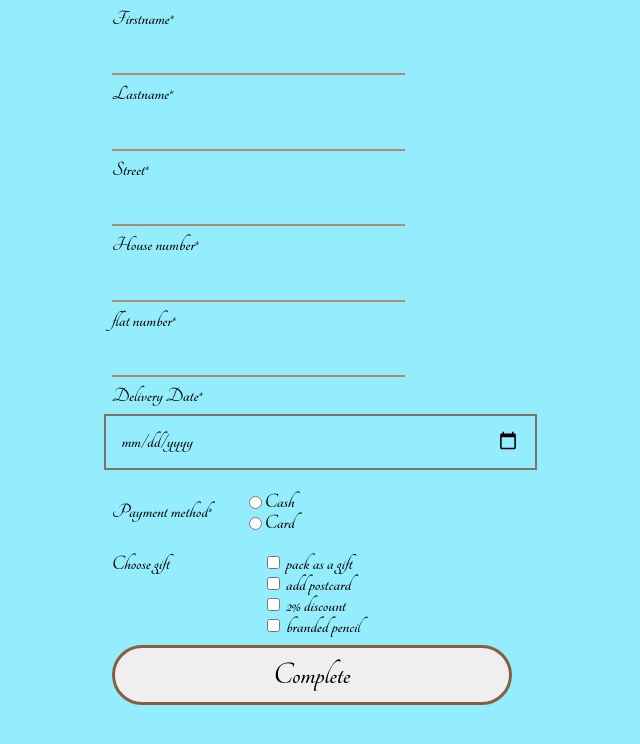
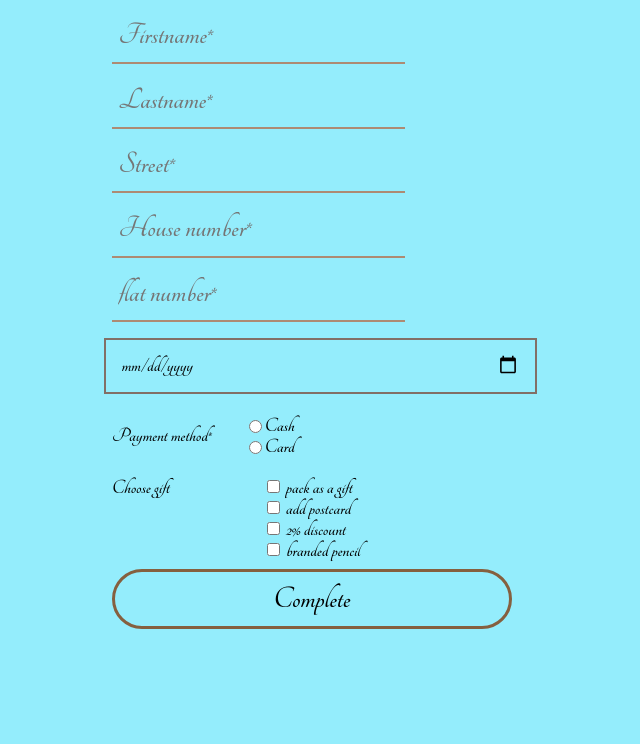
Before and after one commit to TeimurazTs/books-shop, a plain HTML site: page index2.html in a window 1280 px wide. Shown: the whole page, without its empty margins (328-968 px from the left). Drawn offline with Linux system fonts and the light colour scheme; a web font is replaced by a local one.

Commit message:
make final changes

```diff
--- a/confirmOrder.html
+++ b/index2.html
@@ -20,9 +20,10 @@
     <title>Confirm Order</title>
   </head>
   <body>
-    <form action="./confirmOrder2.html" class="form__div" id="form">
+    <form action="./index3.html" class="form__div" id="form">
       <div class="form__group">
         <input
+          placeholder="Firstname*"
           pattern="[a-zA-Z'-'\s]*"
           type="text"
           id="fname"
@@ -32,10 +33,11 @@
           required
         />
         <span class="form__span"></span>
-        <label for="fname" class="form__label allLabels">Firstname*</label>
+        <!-- <label for="fname" class="form__label allLabels">Firstname*</label> -->
       </div>
       <div class="form__group">
         <input
+          placeholder="Lastname*"
           pattern="[a-zA-Z'-'\s]*"
           type="text"
           id="lname"
@@ -46,10 +48,11 @@
           required
         />
         <span class="form__span"></span>
-        <label for="lname" class="form__label allLabels">Lastname*</label>
+        <!-- <label for="lname" class="form__label allLabels">Lastname*</label> -->
       </div>
       <div class="form__group">
         <input
+          placeholder="Street*"
           type="text"
           id="street"
           minlength="5"
@@ -57,10 +60,11 @@
           required
         />
         <span class="form__span"></span>
-        <label for="street" class="form__label allLabels">Street*</label>
+        <!-- <label for="street" class="form__label allLabels"></label> -->
       </div>
       <div class="form__group">
         <input
+          placeholder="House number*"
           type="number"
           min="0"
           id="house"
@@ -68,10 +72,11 @@
           required
         />
         <span class="form__span"></span>
-        <label for="house" class="form__label allLabels">House number*</label>
+        <!-- <label for="house" class="form__label allLabels">House number*</label> -->
       </div>
       <div class="form__group">
         <input
+          placeholder="flat number*"
           min="0"
           id="flat"
           class="form__input allInputs"
@@ -79,12 +84,11 @@
           required
         />
         <span class="form__span"></span>
-        <label for="flat" class="form__label allLabels">flat number*</label>
+        <!-- <label for="flat" class="form__label allLabels">flat number*</label> -->
       </div>
-      <div class="dataAndCheckBoxes">
+      <div class="checkData">
         <div>
           <div class="forms__date">
-            <label for="delivery">Delivery Date* </label>
             <input
               type="date"
               id="delivery"
@@ -120,7 +124,7 @@
             </div>
           </div>
         </div>
-        <div class="input__checkboxandLebel">
+        <div class="input__check">
           <label>Choose gift</label>
           <div class="input__checkbox">
             <input
--- a/js/index.js
+++ b/js/index.js
@@ -84,7 +84,7 @@ chartDiv.append(chartDivPrice);
 let confirmOrderButtonA = document.createElement("a");
 confirmOrderButtonA.classList.add("confirmOrderButtonA");
 confirmOrderButtonA.textContent = "Confirm order";
-confirmOrderButtonA.setAttribute("href", "../confirmOrder.html");
+confirmOrderButtonA.setAttribute("href", "../index2.html");
 chartDiv.append(confirmOrderButtonA);
 
 // main P stuff
--- a/styles/style2.css
+++ b/styles/style2.css
@@ -35,6 +35,8 @@ body {
   width: 100%;
   transition: all 0.6s;
   background-color: transparent;
+  font-family: "Tangerine", cursive;
+  font-size: 2rem;
 }
 .input__date {
   background-color: transparent;
@@ -48,7 +50,7 @@ body {
   margin-top: 0.5rem ;
   margin-left: -0.5rem;
 }
-.dataAndCheckBoxes {
+.checkData {
   display: flex;
   flex-direction: column;
   justify-content: flex-start;
@@ -69,7 +71,7 @@ body {
   justify-content: center;
   align-items: center;
 }
-.input__checkboxandLebel {
+.input__check {
   display: flex;
   margin-top: 1.3rem;
 }
@@ -84,4 +86,13 @@ body {
   border: #85603f solid;
   color: #000;
   border-radius: 40px;
+  background-color: transparent;
 }
+
+.inputValidation:invalid {
+  border: 2px solid rgb(211, 112, 112);
+  border-radius: 9px;
+}
+.inputValidation:invalid + .allLabels {
+  border: 2px solid rgb(211, 112, 112);
+}
--- /dev/null
+++ b/styles/style3.css
@@ -0,0 +1,9 @@
+body {
+  background-color: rgb(148, 237, 252);
+  display: flex;
+  justify-content: center;
+  align-items: center;
+  font-family: "Tangerine", cursive;
+  font-size: 3rem;
+  height: 80vh;
+}
```
Also changed, not shown: index3.html (renamed from confirmOrder2.html, +14 -9 lines).
